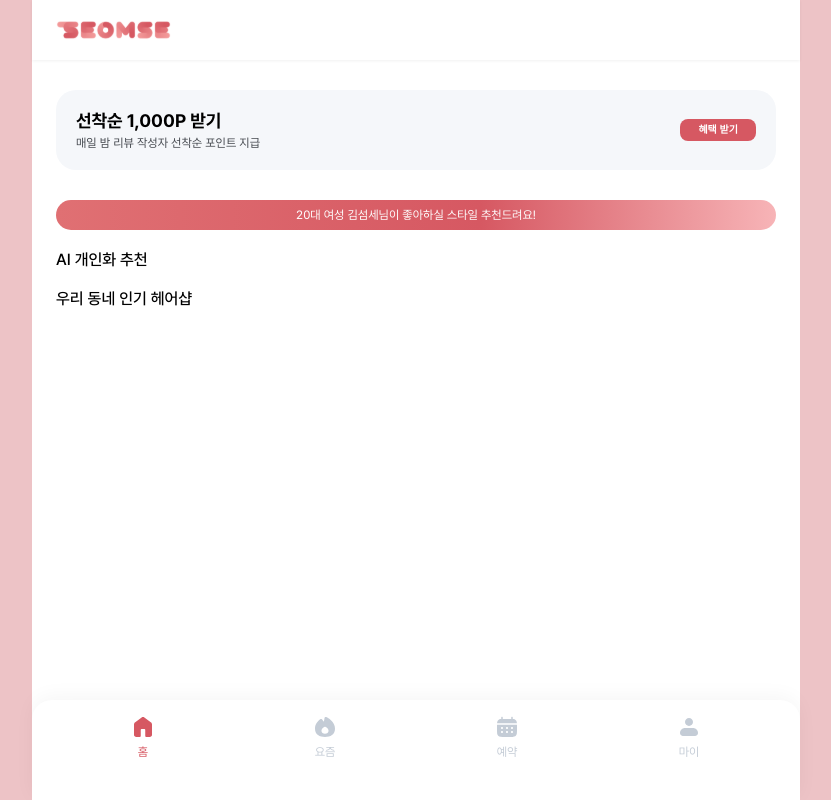
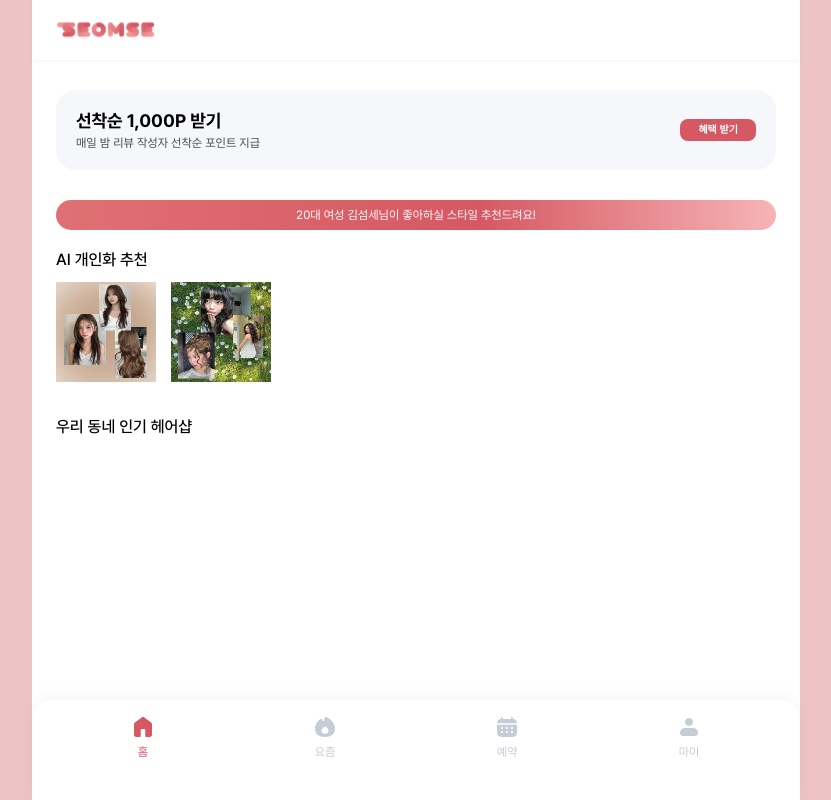
Before and after one commit to Team-SEOMSE/seomse-web, a React (Vite) app: page /home in a window 1280 px wide. Shown: the whole page, without its empty margins (224-1055 px from the left). Built offline with nearby package versions, Linux system fonts and the light colour scheme.

Commit message:
feat: Home화면 컨텐츠 삽입 진행 중
- 영역마다 컴포넌트화 진행 중입니다

```diff
--- a/src/App.tsx
+++ b/src/App.tsx
@@ -2,9 +2,9 @@ import { createBrowserRouter, RouterProvider } from "react-router-dom";
 import Root from "./Root";
 import Home from "./pages/home/Home";
 import Login from "./pages/login/Login";
+import MyPage from "./pages/myPage/MyPage";
 import Splash from "./pages/splash/Splash";
-import MyPage from "./pages/myPage/MyPage";
-// import Trend from "./pages/trend/Trend";
+import Trend from "./pages/trend/Trend";
 // import MyPage from "./pages/myPage/MyPage";
 // import Reservation from "./pages/reservation/Reservation";
 // import Heart from "./pages/savedStyles/SavedStyles";
@@ -19,7 +19,7 @@ const router = createBrowserRouter([
             { path: "splash", element: <Splash /> },
             { path: "login", element: <Login /> },
             { path: "home", element: <Home /> },
-      { path: "trend", element: <Home /> },
+            { path: "trend", element: <Trend /> },
             { path: "reservation", element: <Home /> },
             { path: "saved-styles", element: <Home /> },
             { path: "my-page", element: <MyPage /> },
--- a/src/components/common/sectionTitle/SectionTitle.module.css
+++ b/src/components/common/sectionTitle/SectionTitle.module.css
@@ -1,6 +1,5 @@
 .title {
     font-size: 16px;
     font-weight: 500;
-    margin: 0 24px;
     margin-top: 20px;
 }
--- /dev/null
+++ b/src/components/home/NearbyShops.module.css
@@ -0,0 +1,3 @@
+.section {
+    margin: 15px 24px;
+}
--- /dev/null
+++ b/src/components/home/NearbyShops.tsx
@@ -0,0 +1,12 @@
+import SectionTitle from "../common/sectionTitle/SectionTitle";
+import styles from "./NearbyShops.module.css";
+
+const NearbyShops = () => {
+    return (
+        <div className={styles.section}>
+            <SectionTitle>우리 동네 인기 헤어샵</SectionTitle>
+        </div>
+    );
+};
+
+export default NearbyShops;
--- /dev/null
+++ b/src/components/home/PersonalRecommend.module.css
@@ -0,0 +1,15 @@
+.recommend_section {
+    display: flex;
+    flex-direction: column;
+    margin: 0 24px;
+}
+
+.styling_container {
+    display: flex;
+    gap: 15px;
+}
+
+img {
+    width: 100px;
+    height: 100px;
+}
--- /dev/null
+++ b/src/components/home/PersonalRecommend.tsx
@@ -0,0 +1,20 @@
+import styling from "../../assets/images/homeStyling.png";
+import styling2 from "../../assets/images/homeStyling2.png";
+import SectionTitle from "../common/sectionTitle/SectionTitle";
+
+import styles from "./PersonalRecommend.module.css";
+
+const PersonalRecommend = () => {
+    return (
+        <div className={styles.recommend_section}>
+            <SectionTitle>AI 개인화 추천</SectionTitle>
+
+            <div className={styles.styling_container}>
+                <img className={styles.styling} src={styling} />
+                <img className={styles.styling} src={styling2} />
+            </div>
+        </div>
+    );
+};
+
+export default PersonalRecommend;
--- a/src/pages/home/Home.tsx
+++ b/src/pages/home/Home.tsx
@@ -1,6 +1,7 @@
-import SectionTitle from "../../components/common/sectionTitle/SectionTitle";
 import Banner from "../../components/home/Banner";
 import Bubble from "../../components/home/Bubble";
+import NearbyShops from "../../components/home/NearbyShops";
+import PersonalRecommend from "../../components/home/PersonalRecommend";
 import Header from "../../layout/header/Header";
 import Navbar from "../../layout/navbar/Navbar";
 import styles from "./Home.module.css";
@@ -11,8 +12,8 @@ const Home = () => {
             <Header />
             <Banner />
             <Bubble ageGroup="20대" userName="김섬세" />
-            <SectionTitle>AI 개인화 추천</SectionTitle>
-            <SectionTitle>우리 동네 인기 헤어샵</SectionTitle>
+            <PersonalRecommend />
+            <NearbyShops />
             <Navbar />
         </div>
     );
```
Also changed, not shown: src/assets/images/homeStyling.png (added), src/assets/images/homeStyling2.png (added). Lines whose indentation alone changed are shown as unchanged.
